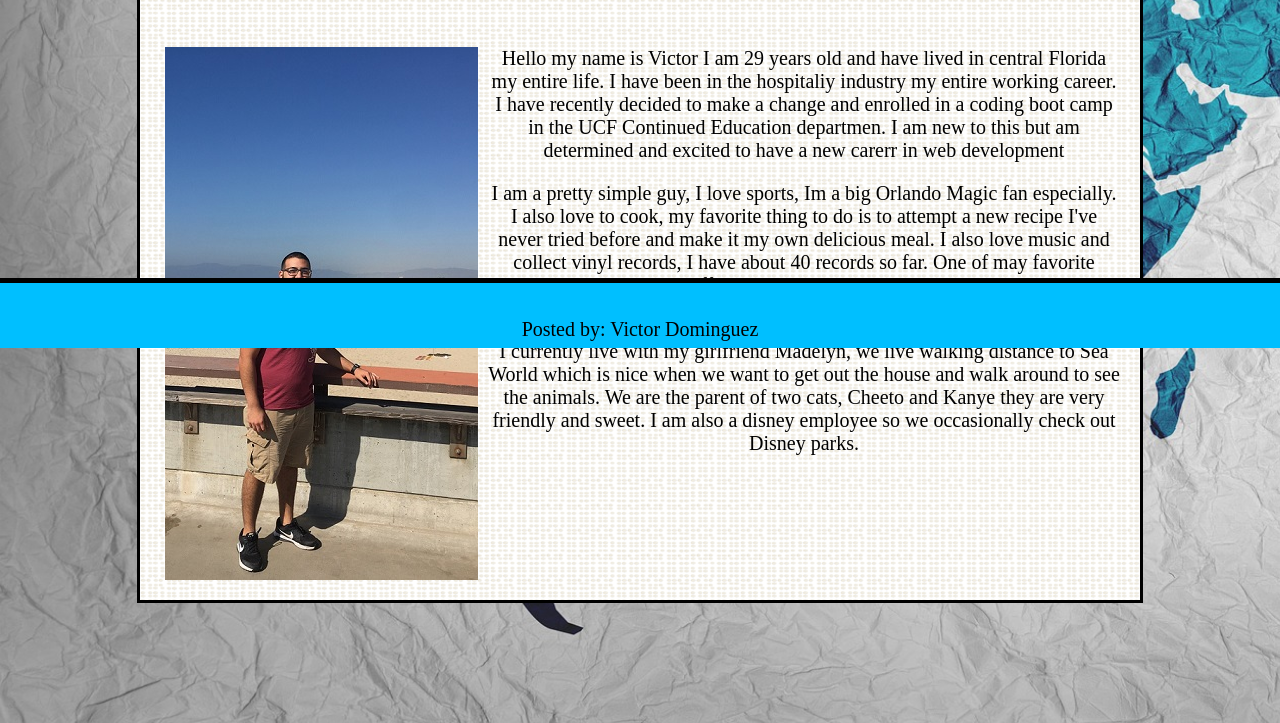
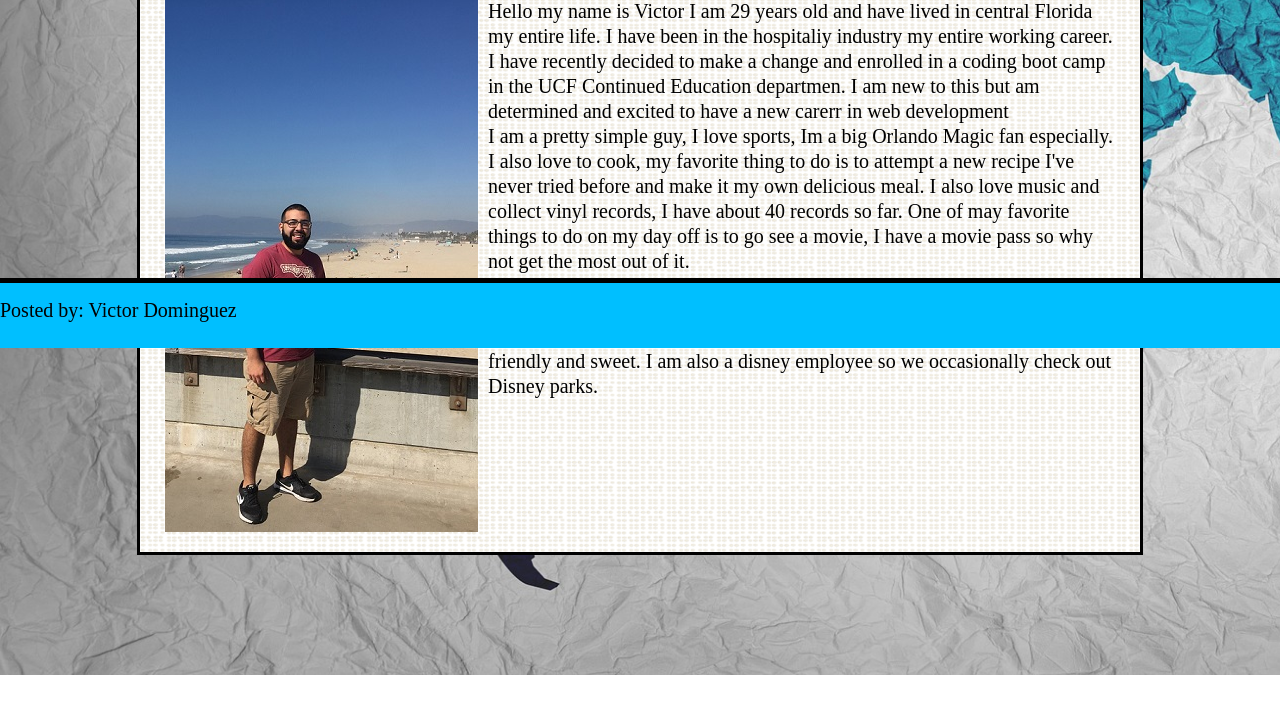
Before and after one commit to Victord90/Basic-Portfolio, a plain HTML site: page index.html in a window 1280 px wide. Shown: the part 452-1175 px from the top of the page. After the commit the page ends 1127 px from the top, so only its background shows below. Drawn offline with Linux system fonts and the light colour scheme.

Commit message:
added reset css

```diff
--- a/assets/css/contact.css
+++ b/assets/css/contact.css
@@ -4,6 +4,7 @@ body {
 
 .info {
     margin: 50px auto;
+    text-align: left;
 }
 
 
@@ -13,12 +14,14 @@ input {
     margin: 8px 0;
     padding: 12px 20px;
     font-size: 20px;
+    margin-left: 15px;
 }
 
 #message {
     width: 75%;
     height: 300px;
     overflow: auto;
+    margin-left: 15px;
 }
 
 .submit {
--- /dev/null
+++ b/assets/css/reset.css
@@ -0,0 +1,48 @@
+/* http://meyerweb.com/eric/tools/css/reset/
+   v2.0 | 20110126
+   License: none (public domain)
+*/
+
+html, body, div, span, applet, object, iframe,
+h1, h2, h3, h4, h5, h6, p, blockquote, pre,
+a, abbr, acronym, address, big, cite, code,
+del, dfn, em, img, ins, kbd, q, s, samp,
+small, strike, strong, sub, sup, tt, var,
+b, u, i, center,
+dl, dt, dd, ol, ul, li,
+fieldset, form, label, legend,
+table, caption, tbody, tfoot, thead, tr, th, td,
+article, aside, canvas, details, embed,
+figure, figcaption, footer, header, hgroup,
+menu, nav, output, ruby, section, summary,
+time, mark, audio, video {
+	margin: 0;
+	padding: 0;
+	border: 0;
+	font-size: 100%;
+	font: inherit;
+	vertical-align: baseline;
+}
+/* HTML5 display-role reset for older browsers */
+article, aside, details, figcaption, figure,
+footer, header, hgroup, menu, nav, section {
+	display: block;
+}
+body {
+	line-height: 1;
+}
+ol, ul {
+	list-style: none;
+}
+blockquote, q {
+	quotes: none;
+}
+blockquote:before, blockquote:after,
+q:before, q:after {
+	content: '';
+	content: none;
+}
+table {
+	border-collapse: collapse;
+	border-spacing: 0;
+}
--- a/assets/css/style.css
+++ b/assets/css/style.css
@@ -89,6 +89,8 @@ h1 {
 
 p {
     font-size: 20px;
+    line-height: 25px;
+    text-align: left;
 }
 
 #footer {
--- a/index.html
+++ b/index.html
@@ -3,6 +3,7 @@
 <html lang="en">
 <head>
     <title>About Me</title>
+    <link rel="stylesheet" type="text/css" href="assets/css/reset.css">
     <link rel="stylesheet" type="text/css" href="assets/css/style.css">
 
 </head>
```
Also changed, not shown: contact.html (+1 -0 lines), portfolio.html (+2 -0 lines).
